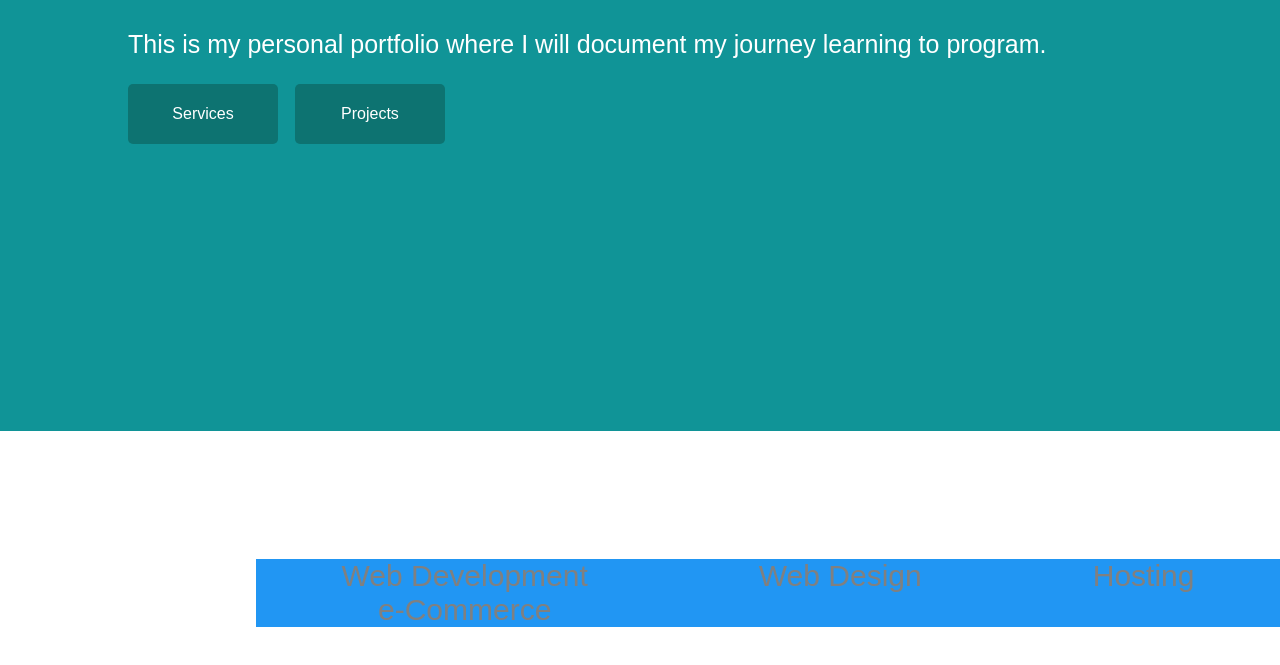
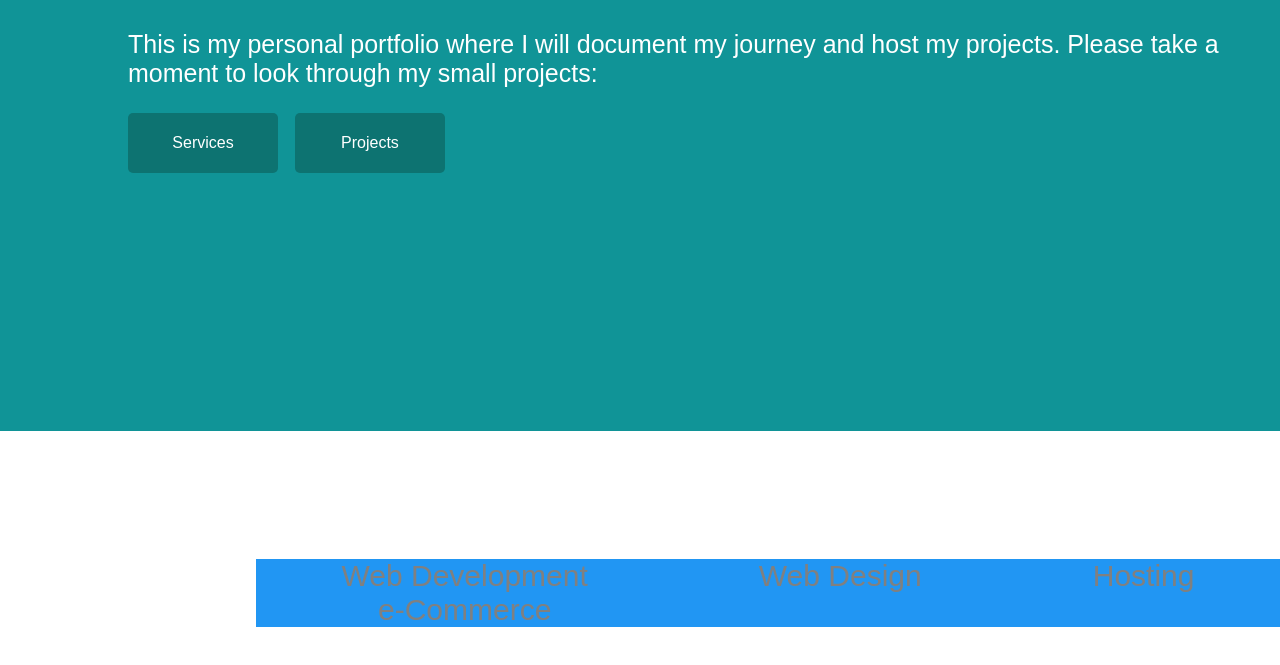
Before and after one commit to alexheywood/alexheywood.github.io, a plain HTML site: page index.html in a window 1280 px wide. Shown: the part 209-874 px from the top of the page. Drawn offline with Linux system fonts and the light colour scheme; a web font is replaced by a local one.

Commit message:
Update index.html

```diff
--- a/index.html
+++ b/index.html
@@ -34,7 +34,7 @@
     <div class="introtext">
 
     <h1>Hello, my name is Alex.</h1>
-    <p>This is my personal portfolio where I will document my journey learning to program.</p>
+    <p>This is my personal portfolio where I will document my journey and host my projects. Please take a moment to look through my small projects:</p>
         <button href="#service-block" class="button-1"><a href="#service-block">Services</a></button>
     <button href="#project-block" class="button-1"><a href="#service-block">Projects</a></button>
 
```
